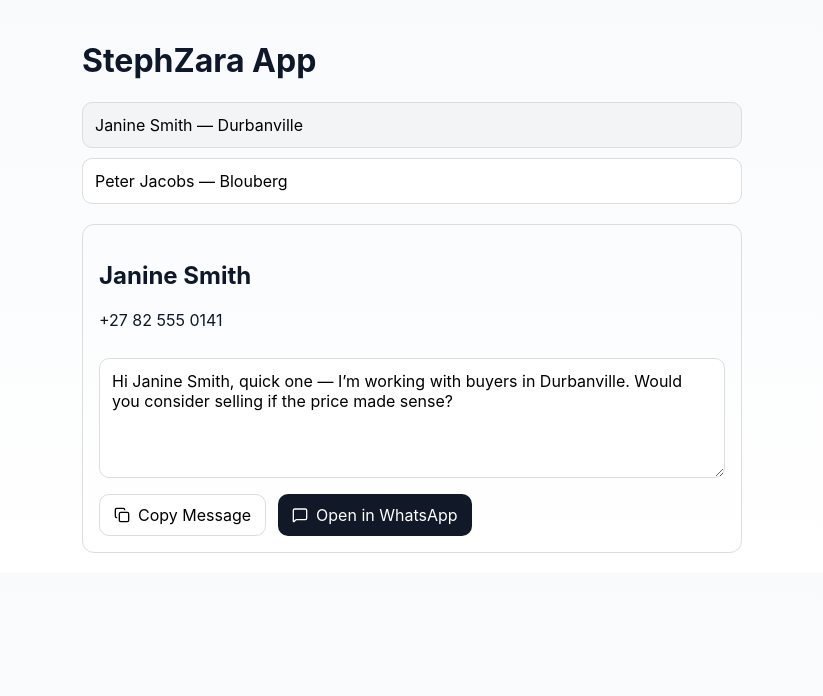
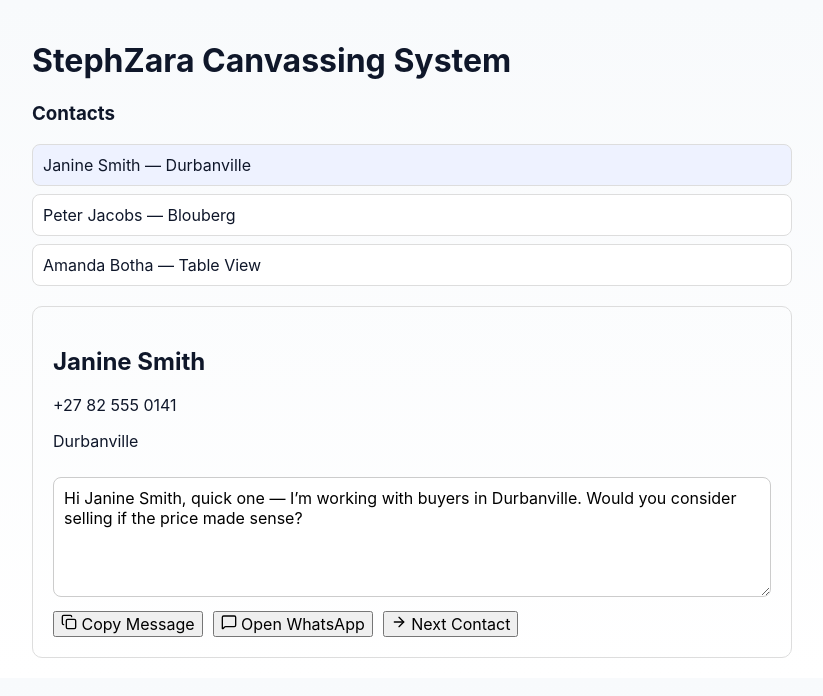
Before and after one commit to TeamZARA/StephZara, a React (Vite) app: page / in a window 1280 px wide. Shown: the top 696 px of the page, without its empty margins (228-1051 px from the left). Built offline with nearby package versions, Linux system fonts and the light colour scheme.

Commit message:
Update App.tsx

```diff
--- a/src/App.tsx
+++ b/src/App.tsx
@@ -1,5 +1,5 @@
 import React, { useMemo, useState } from "react";
-import { Copy, MessageSquare } from "lucide-react";
+import { Copy, MessageSquare, ArrowRight } from "lucide-react";
 
 type Contact = {
   id: string;
@@ -8,7 +8,7 @@ type Contact = {
   suburb: string;
 };
 
-const contacts: Contact[] = [
+const initialContacts: Contact[] = [
   {
     id: "1",
     name: "Janine Smith",
@@ -21,6 +21,12 @@ const contacts: Contact[] = [
     phone: "+27 83 555 0198",
     suburb: "Blouberg",
   },
+  {
+    id: "3",
+    name: "Amanda Botha",
+    phone: "+27 84 555 0112",
+    suburb: "Table View",
+  }
 ];
 
 function renderTemplate(contact: Contact) {
@@ -38,58 +44,67 @@ function buildWhatsAppLink(phone: string, message: string) {
 }
 
 export default function App() {
-  const [selectedId, setSelectedId] = useState("1");
+  const [contacts, setContacts] = useState(initialContacts);
+  const [currentIndex, setCurrentIndex] = useState(0);
 
-  const selected = useMemo(
-    () => contacts.find((c) => c.id === selectedId) || contacts[0],
-    [selectedId]
-  );
+  const current = contacts[currentIndex];
 
-  const draftMessage = renderTemplate(selected);
+  const draftMessage = useMemo(() => {
+    if (!current) return "";
+    return renderTemplate(current);
+  }, [current]);
 
   const copyMessage = async () => {
     try {
       await navigator.clipboard.writeText(draftMessage);
       alert("Message copied");
     } catch {
-      alert("Could not copy message");
+      alert("Copy failed");
     }
   };
 
   const openWhatsApp = () => {
-    const url = buildWhatsAppLink(selected.phone, draftMessage);
+    const url = buildWhatsAppLink(current.phone, draftMessage);
     window.open(url, "_blank");
   };
 
+  const nextContact = () => {
+    if (currentIndex < contacts.length - 1) {
+      setCurrentIndex(currentIndex + 1);
+    } else {
+      alert("No more contacts");
+    }
+  };
+
   return (
-    <div style={{ padding: 20, maxWidth: 700, margin: "0 auto" }}>
-      <h1>StephZara App</h1>
+    <div style={{ maxWidth: 800, margin: "0 auto", padding: 20 }}>
+      <h1>StephZara Canvassing System</h1>
 
+      {/* CONTACT LIST */}
       <div style={{ marginBottom: 20 }}>
-        {contacts.map((contact) => (
-          <button
-            key={contact.id}
-            onClick={() => setSelectedId(contact.id)}
+        <h3>Contacts</h3>
+        {contacts.map((c, i) => (
+          <div
+            key={c.id}
             style={{
-              display: "block",
-              width: "100%",
-              padding: 12,
-              marginBottom: 10,
-              textAlign: "left",
-              borderRadius: 10,
+              padding: 10,
+              marginBottom: 8,
               border: "1px solid #ddd",
-              background: selectedId === contact.id ? "#f3f4f6" : "white",
-              cursor: "pointer",
+              borderRadius: 8,
+              background: i === currentIndex ? "#eef2ff" : "white"
             }}
           >
-            {contact.name} — {contact.suburb}
-          </button>
+            {c.name} — {c.suburb}
+          </div>
         ))}
       </div>
 
-      <div style={{ padding: 16, border: "1px solid #ddd", borderRadius: 12 }}>
-        <h2>{selected.name}</h2>
-        <p>{selected.phone}</p>
+      {/* CURRENT CONTACT */}
+      {current && (
+        <div style={{ border: "1px solid #ddd", padding: 20, borderRadius: 10 }}>
+          <h2>{current.name}</h2>
+          <p>{current.phone}</p>
+          <p>{current.suburb}</p>
 
           <textarea
             value={draftMessage}
@@ -97,51 +112,30 @@ export default function App() {
             style={{
               width: "100%",
               minHeight: 120,
-            marginTop: 12,
-            marginBottom: 12,
-            padding: 12,
-            borderRadius: 10,
-            border: "1px solid #ddd",
+              marginTop: 10,
+              marginBottom: 10,
+              padding: 10,
+              borderRadius: 8,
+              border: "1px solid #ccc"
             }}
           />
 
-        <div style={{ display: "flex", gap: 12 }}>
-          <button
-            onClick={copyMessage}
-            style={{
-              padding: "10px 14px",
-              borderRadius: 10,
-              border: "1px solid #ddd",
-              background: "white",
-              cursor: "pointer",
-              display: "flex",
-              alignItems: "center",
-              gap: 8,
-            }}
-          >
-            <Copy size={16} />
-            Copy Message
+          {/* ACTION BUTTONS */}
+          <div style={{ display: "flex", gap: 10, flexWrap: "wrap" }}>
+            <button onClick={copyMessage}>
+              <Copy size={16} /> Copy Message
             </button>
 
-          <button
-            onClick={openWhatsApp}
-            style={{
-              padding: "10px 14px",
-              borderRadius: 10,
-              border: "none",
-              background: "#111827",
-              color: "white",
-              cursor: "pointer",
-              display: "flex",
-              alignItems: "center",
-              gap: 8,
-            }}
-          >
-            <MessageSquare size={16} />
-            Open in WhatsApp
+            <button onClick={openWhatsApp}>
+              <MessageSquare size={16} /> Open WhatsApp
+            </button>
+
+            <button onClick={nextContact}>
+              <ArrowRight size={16} /> Next Contact
             </button>
           </div>
         </div>
+      )}
     </div>
   );
 }
```
Lines whose indentation alone changed are shown as unchanged.
